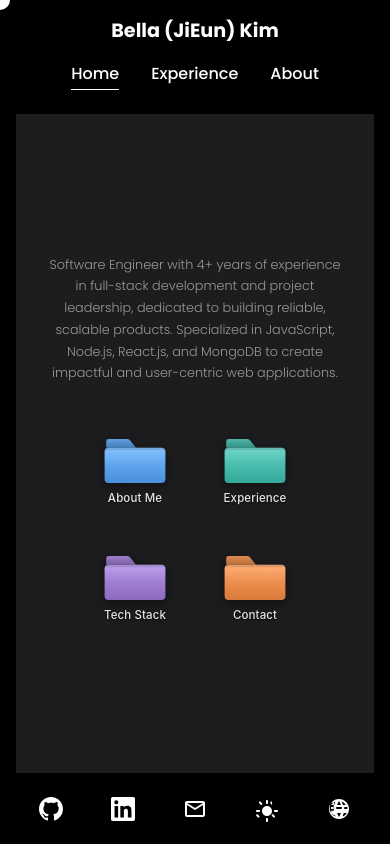
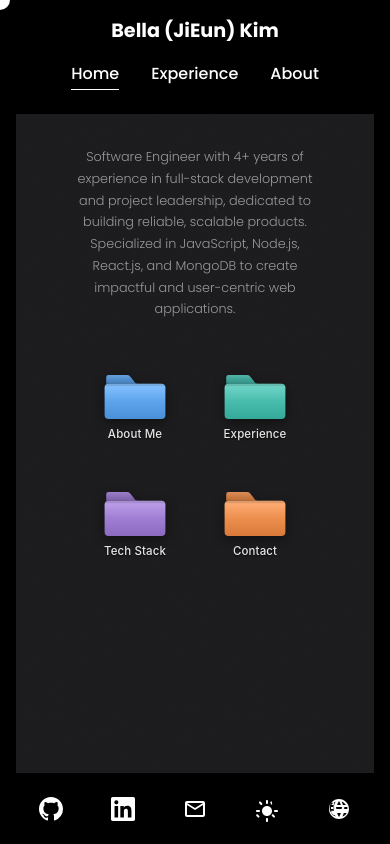
Before and after one commit to JiEun11/Developer-Portfolio, a React (Vite) app: page / in a window 390 px wide. Built offline with nearby package versions, Linux system fonts and the light colour scheme.

Commit message:
styles: 모바일에서 세로 스크롤 동작하도록

```diff
--- a/index.css
+++ b/index.css
@@ -1039,6 +1039,14 @@ body.light-theme .desktop-folder:not(.selected):not(.opening):hover {
    ============================================================ */
 
 @media (max-width: 480px) {
+    .macos-desktop {
+        height: auto;
+        min-height: 100%;
+        overflow-y: auto;
+        justify-content: flex-start;
+        padding: 2rem 1rem;
+    }
+
     .desktop-folder-grid {
         grid-template-columns: repeat(2, 88px);
         gap: 1.5rem 2rem;
@@ -1054,6 +1062,12 @@ body.light-theme .desktop-folder:not(.selected):not(.opening):hover {
 }
 
 @media (min-width: 481px) and (max-width: 768px) {
+    .macos-desktop {
+        height: auto;
+        min-height: 100%;
+        overflow-y: auto;
+    }
+
     .desktop-folder-grid {
         grid-template-columns: repeat(3, 88px);
     }
```
